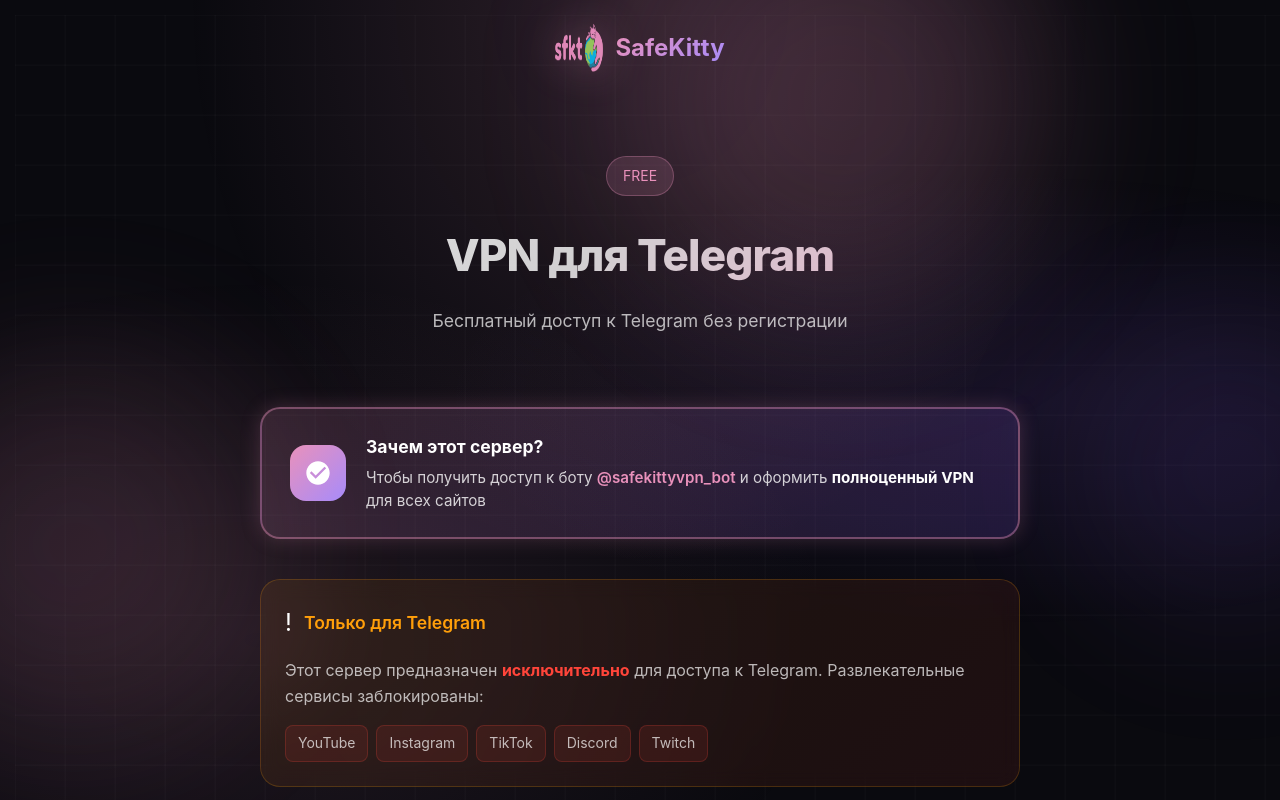
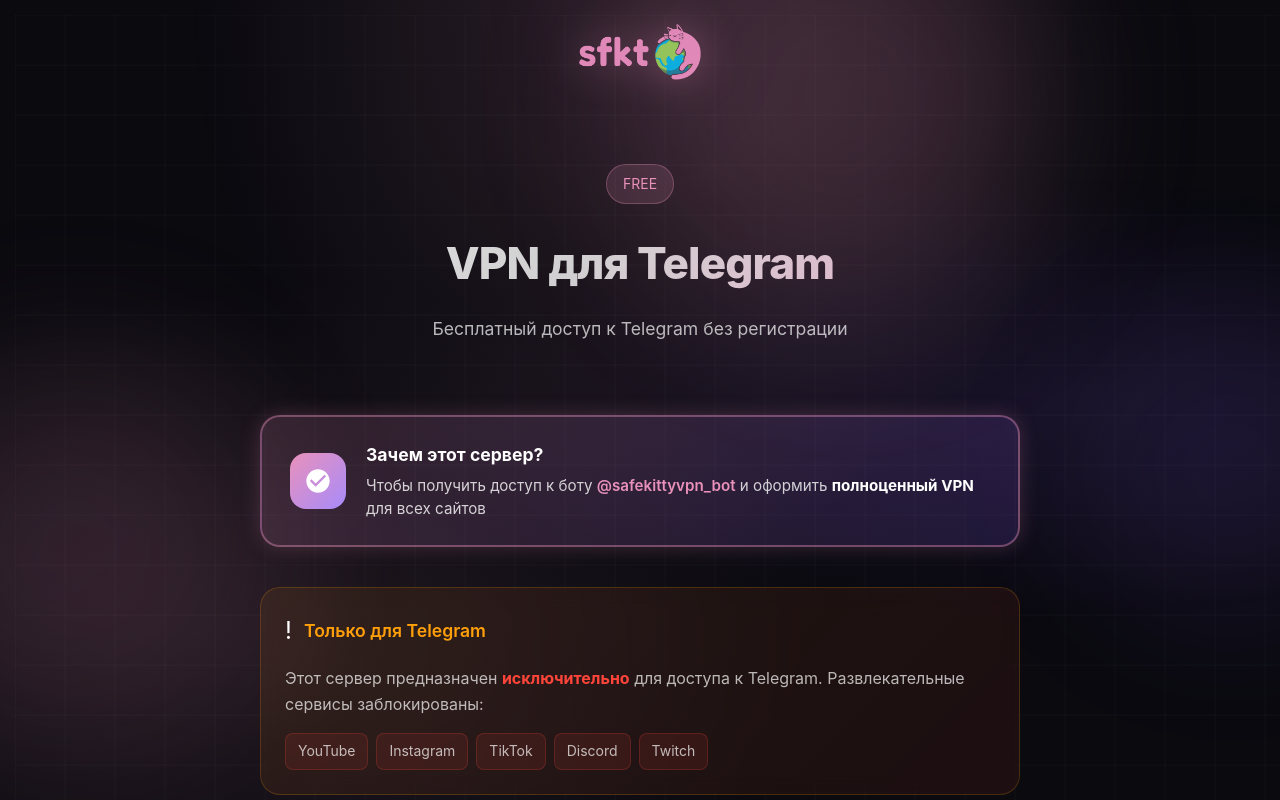
Before and after one commit to mixelka75/sfkt-node-bootstrap, a React (Vite) app in the folder landing/: page / in a window 1280 px wide. Shown: the top 800 px of the page. Built offline with nearby package versions, Linux system fonts and the light colour scheme; the HTML template or start-up script is replaced by a standard one.

Commit message:
fix: logo aspect ratio, remove duplicate text

```diff
--- a/landing/src/App.css
+++ b/landing/src/App.css
@@ -112,8 +112,8 @@
 }
 
 .logo-img {
-  width: 48px;
-  height: 48px;
+  height: 56px;
+  width: auto;
   filter: drop-shadow(0 0 20px rgba(233, 145, 187, 0.4));
 }
 
--- a/landing/src/App.tsx
+++ b/landing/src/App.tsx
@@ -36,7 +36,6 @@
         <header className="header">
           <div className="logo">
             <img src={`${import.meta.env.BASE_URL}sfktlogo.png`} alt="SafeKitty" className="logo-img" />
-            <span className="logo-text">SafeKitty</span>
           </div>
         </header>
 
```
